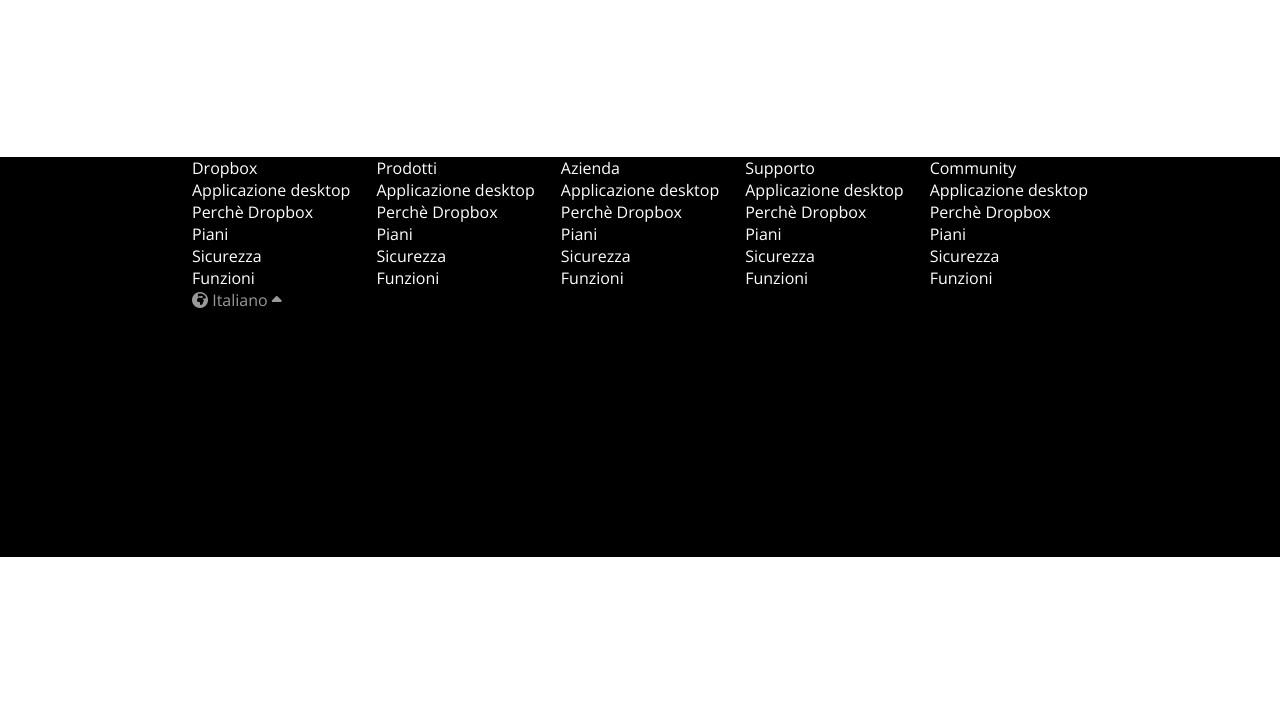
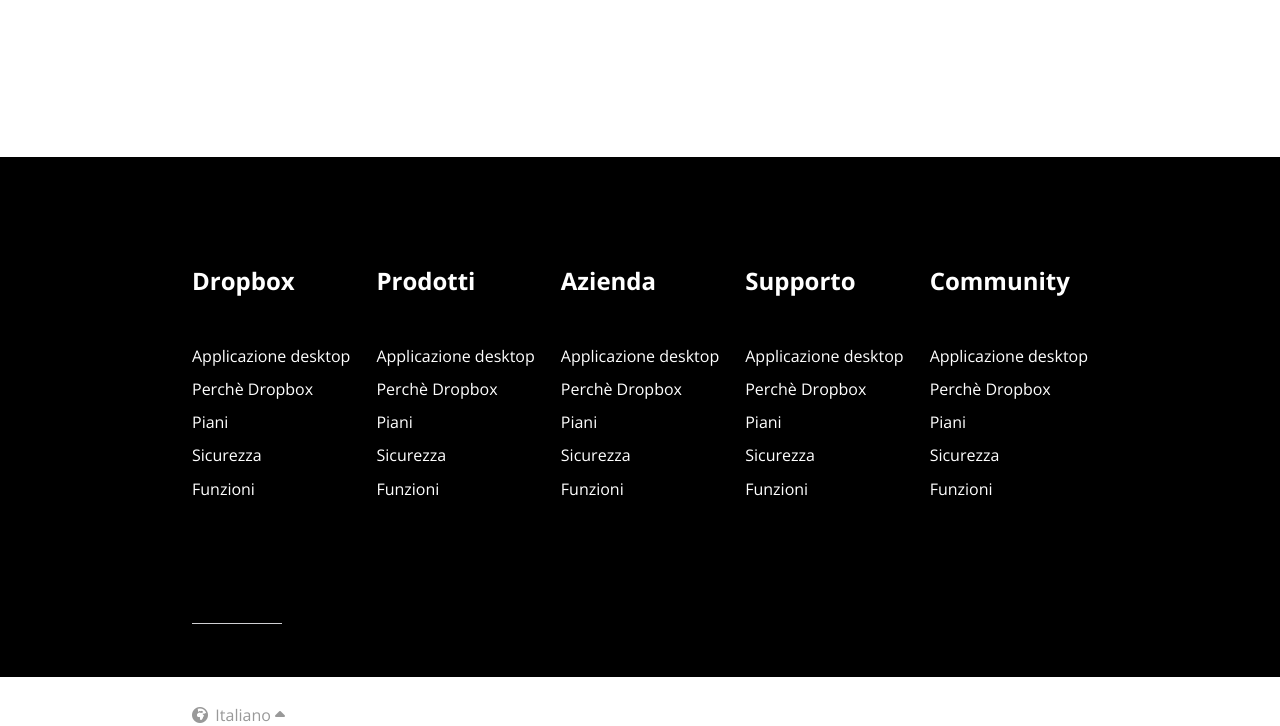
Before and after one commit to AntoninoIrrera/htmlcss-dropbox, a plain HTML site: page index.html in a window 1280 px wide. Shown: the part 6131-6857 px from the top of the page. Before the commit the page ends 6688 px from the top, so only its background shows below. Drawn offline with nearby package versions, Linux system fonts and the light colour scheme.

Commit message:
sistemazione footer

```diff
--- a/css/style.css
+++ b/css/style.css
@@ -364,17 +364,38 @@ h3{
 
 .sfondo-footer{
 
-    height: 50vh;
+    height: 65vh;
     background-color: black;
+}
+
+
+
+.f-size{
+    font-size: 1.5rem;
 }
 
 ul{
     color: white;
     list-style-type: none;
+    margin-top: 6rem;
 }
 
 .down-footer{
     color: #999999;
 }
 
+li{
+    margin: 0.7rem 0;
+}
+
+.riga-footer{
+    border-top: #d0d0d3 solid 1px;
+    width: 10% ;
+    margin: 7rem 0 5rem 0;
+}
+
+.fa-earth-africa{
+    margin-right: 0.2rem;
+}
+
 /* ------------- */
--- a/index.html
+++ b/index.html
@@ -192,7 +192,7 @@
             <div class="contenuto">
                 <section class="flex">
                     <ul>
-                        <li>Dropbox</li>
+                        <li class="f-bold f-size margine-bottom">Dropbox</li>
                         <li>Applicazione desktop</li>
                         <li>Perchè Dropbox</li>
                         <li>Piani</li>
@@ -200,7 +200,7 @@
                         <li>Funzioni</li>
                     </ul>
                     <ul>
-                        <li>Prodotti</li>
+                        <li class="f-bold f-size margine-bottom">Prodotti</li>
                         <li>Applicazione desktop</li>
                         <li>Perchè Dropbox</li>
                         <li>Piani</li>
@@ -208,7 +208,7 @@
                         <li>Funzioni</li>
                     </ul>
                     <ul>
-                        <li>Azienda</li>
+                        <li class="f-bold f-size margine-bottom">Azienda</li>
                         <li>Applicazione desktop</li>
                         <li>Perchè Dropbox</li>
                         <li>Piani</li>
@@ -216,7 +216,7 @@
                         <li>Funzioni</li>
                     </ul>
                     <ul>
-                        <li>Supporto</li>
+                        <li class="f-bold f-size margine-bottom">Supporto</li>
                         <li>Applicazione desktop</li>
                         <li>Perchè Dropbox</li>
                         <li>Piani</li>
@@ -224,7 +224,7 @@
                         <li>Funzioni</li>
                     </ul>
                     <ul>
-                        <li>Community</li>
+                        <li class="f-bold f-size margine-bottom">Community</li>
                         <li>Applicazione desktop</li>
                         <li>Perchè Dropbox</li>
                         <li>Piani</li>
@@ -232,7 +232,7 @@
                         <li>Funzioni</li>
                     </ul>
                 </section>
-
+                <div class="riga-footer"></div>
                 <section class="down-footer">
                     <i class="fa-solid fa-earth-africa"></i>
                     <p class="inline-block">Italiano</p>
```
